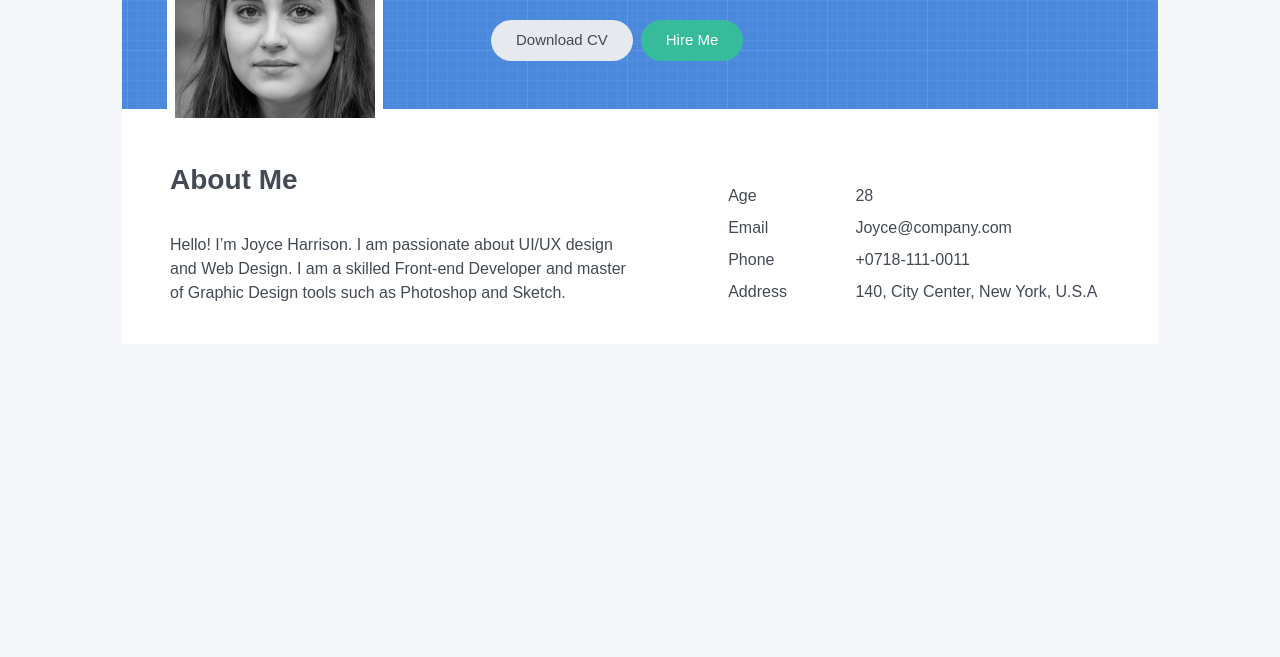
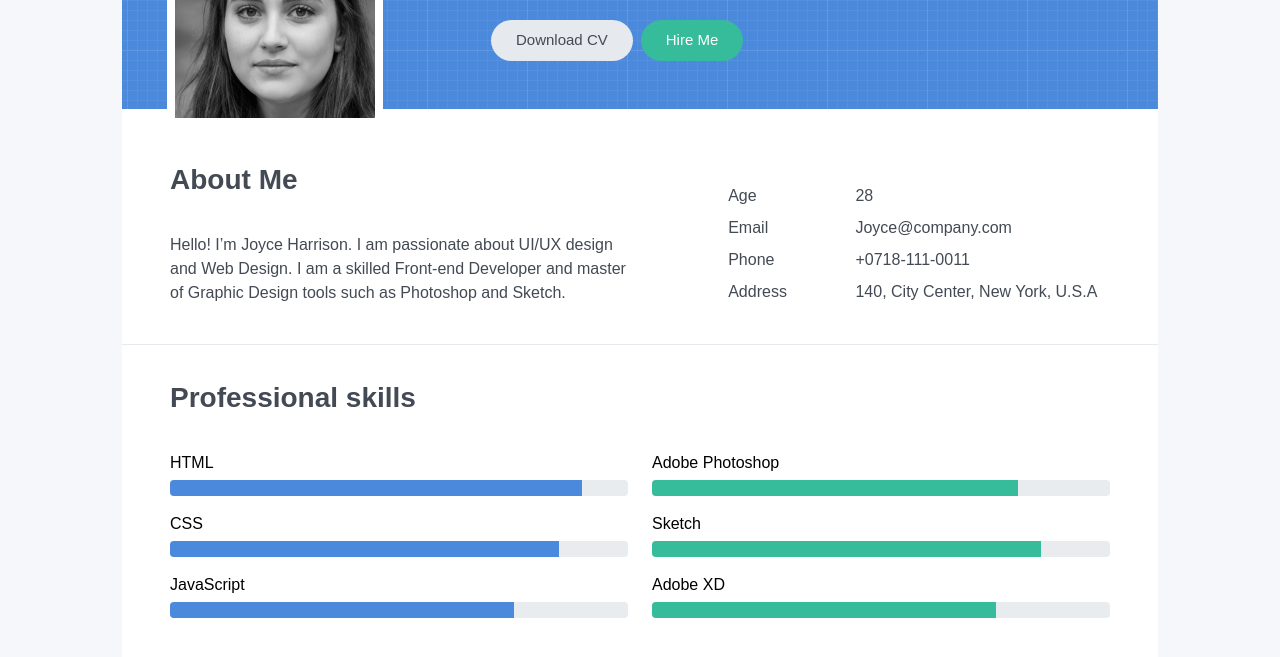
Before and after one commit to katon2k2/WEB_CV, a plain HTML site: page pages_cv/cv.html in a window 1280 px wide. Shown: the part 155-812 px from the top of the page. Drawn offline with Linux system fonts and the light colour scheme.

Commit message:
add PROFESSIONAL SKILLS for CV

```diff
--- a/css/cv_css.css
+++ b/css/cv_css.css
@@ -144,16 +144,69 @@ main>section{
 	color: #434a54;
 }
 
-	/*Common Attributes*/
+	/* CSS Professional skills */
+.level{
+	display: flex;
+}
+
+.level .left{
+	padding-right: 12px;
+}
+
+.level .left>div{
+	margin-bottom: 16px;
+}
+
+.level .right{
+	padding-left: 12px;
+}
+
+.level .right>div{
+	margin-bottom: 16px;
+}
+
+.level .left, .level .right{
+	flex: 1;
+}
+
+.level-animation{
+	height: 16px;
+	background-color: #e9ecef;
+	border-radius: 0.25rem;
+	overflow: hidden;
+	margin-top: 5px;
+}
+
+.left .level-animation div{
+	background-color: #4A89DC;
+}
+
+.right .level-animation div{
+	background-color: #37BC9B;
+}
+
+/*Common Attributes*/
 .P-lr{
 	padding-left: 48px;
 	padding-right: 48px;
+}
+
+.P-tb{
+	padding-top: 32px;
+	padding-bottom: 32px;
 }
 
 h2{
 	font-size: 28px;
 	color: #434a54;
 	margin-bottom: 32px;
+}
+
+hr{
+	width: 1036px;
+	border: 0;
+	height: 1px;
+	background-color: #e6e9ed;
 }
 
 /*ANIMATION CSS*/
@@ -172,6 +225,21 @@ h2{
 	animation-delay: 0.3s;
 }
 
+.level-animation>div{
+	animation: level_skills_animation 1s;
+	animation-fill-mode: both;
+}
+
+.lv1>div{
+	animation-delay: 0.1s;
+}
+.lv2>div{
+	animation-delay: 0.2s;
+}
+.lv3>div{
+	animation-delay: 0.3s;
+}
+
 @keyframes Top_main_info_animation{
 	0%{
 		margin-left: 150px;
@@ -182,3 +250,16 @@ h2{
 		opacity: 1;
 	}
 }
+
+@keyframes level_skills_animation{
+	0%{
+		width: calc(var(--level_width) - 30%);
+		height: 16px;
+		opacity: 0;
+	}
+	100%{
+		width: var(--level_width);
+		height: 16px;
+		opacity: 1;
+	}
+}
--- a/pages_cv/cv.html
+++ b/pages_cv/cv.html
@@ -56,6 +56,54 @@
 					</div>
 				</div>
 			</section>
+			<hr>
+			<section id="Professional-skills" class="P-lr P-tb">
+				<div class="Professional-skills-main">
+					<h2>Professional skills</h2>
+					<div class="level">
+						<div class="left">
+							<div>
+								<span>HTML</span>
+								<div class="level-animation lv1">
+									<div style="--level_width: 90%"></div>
+								</div>
+							</div>
+							<div>
+								<span>CSS</span>
+								<div class="level-animation lv2">
+									<div style="--level_width: 85%"></div>
+								</div>
+							</div>
+							<div>
+								<span>JavaScript</span>
+								<div class="level-animation lv3">
+									<div style="--level_width: 75%"></div>
+								</div>
+							</div>
+						</div>
+						<div class="right">
+							<div>
+								<span>Adobe Photoshop</span>
+								<div class="level-animation lv1">
+									<div style="--level_width: 80%"></div>
+								</div>
+							</div>
+							<div>
+								<span>Sketch</span>
+								<div class="level-animation lv2">
+									<div style="--level_width: 85%"></div>
+								</div>
+							</div>
+							<div>
+								<span>Adobe XD</span>
+								<div class="level-animation lv3">
+									<div style="--level_width: 75%"></div>
+								</div>
+							</div>
+						</div>
+					</div>
+				</div>
+			</section>
 		</main>
 	</body>
 </html>
```
